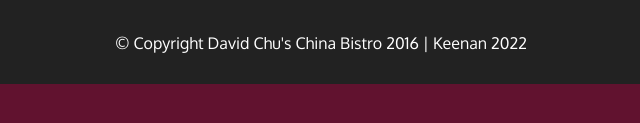
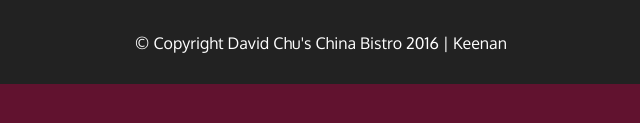
Before and after one commit to Styleshift/module5_coursera, a plain HTML site: page module5_solution/index.html in a window 1280 px wide. Shown: the part 443-566 px from the top of the page, 319-959 px from the left. Drawn offline with Linux system fonts and the light colour scheme; no server answers.

Commit message:
Update index.html

```diff
--- a/module5_solution/index.html
+++ b/module5_solution/index.html
@@ -95,7 +95,7 @@
           <p>"Amazing food! Great service! Couldn't ask for more! I'll be back again and again!"</p>
         </section>
       </div>
-      <div class="text-center">&copy; Copyright David Chu's China Bistro 2016 | Keenan 2022</div>
+      <div class="text-center">&copy; Copyright David Chu's China Bistro 2016 | Keenan </div>
     </div>
   </footer>
 
```
